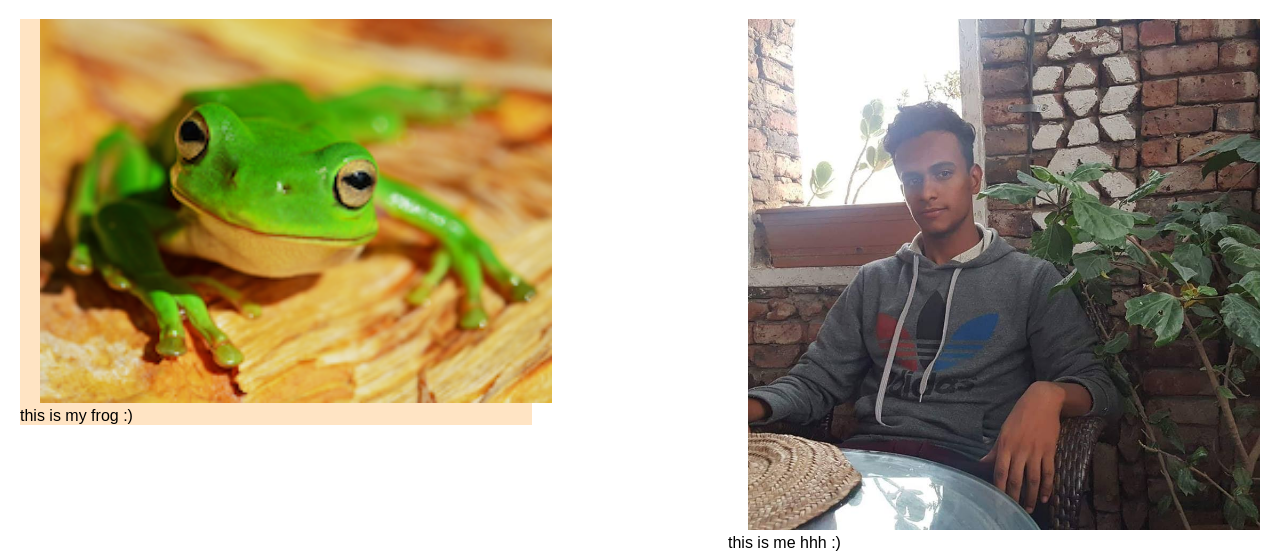
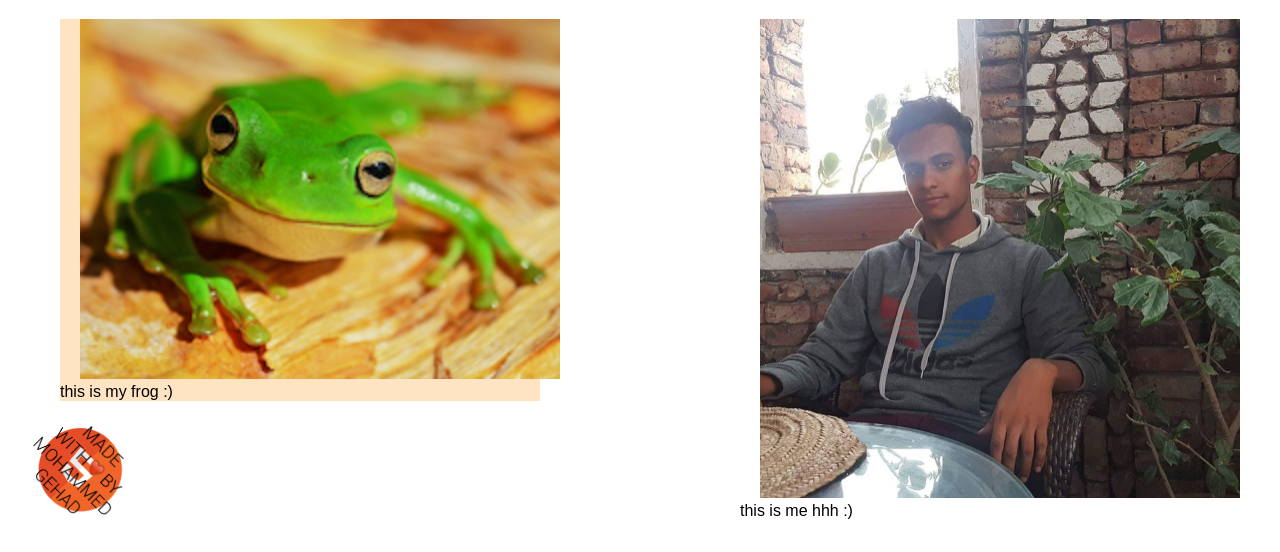
Before and after one commit to MomammadGB/my-first-page, a plain HTML site: page index.html in a window 1280 px wide. Shown: the part 279-831 px from the top of the page. After the commit the page ends 800 px from the top, so only its background shows below. Drawn offline with Linux system fonts and the light colour scheme.

Commit message:
adding footer

```diff
--- a/index.html
+++ b/index.html
@@ -41,6 +41,10 @@
         </div>
 
     </section>
+    <footer>
+        <img src="footer.png" alt="" class="footer-img">
+
+    </footer>
 </body>
 
 </html>
--- a/style.css
+++ b/style.css
@@ -61,14 +61,14 @@ header nav ul li:hover {
 .left {
     background-color: bisque;
     width: 40%;
-    position: absolute;
-    left: 0px;
+    float: left;
+
 }
 
 .right {
     width: 40%;
-    position: absolute;
-    right: 20px;
+    float: right
+
 
 
 }
@@ -85,3 +85,21 @@ h5,
 h6 {
     text-align: center;
 }
+
+.footer-img{
+   width: 100px;
+    position: fixed;
+    bottom: 10px;
+    left: 10px;
+        transform: rotate(45deg);
+    transition: transform 0.5s;
+
+}
+.footer-img:hover{
+    transform: rotate(0deg);
+}
+.body{
+    clear: both;
+
+
+}
```
Also changed, not shown: footer.png (added).
